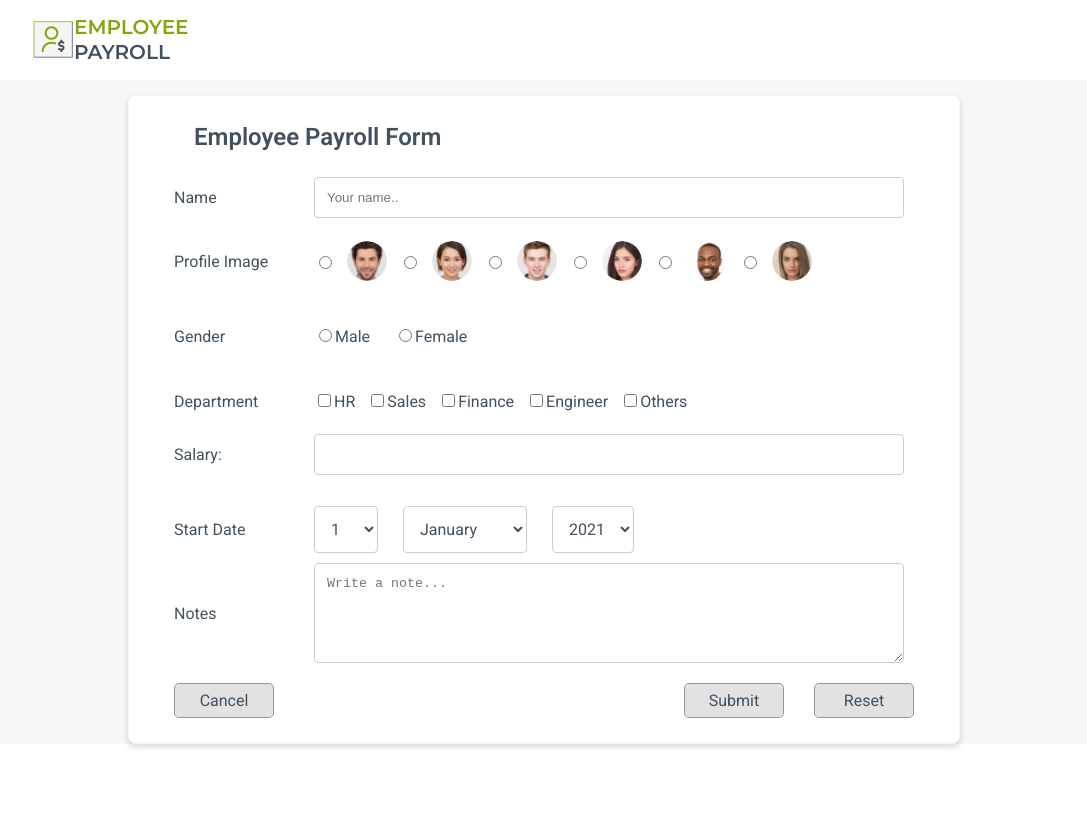
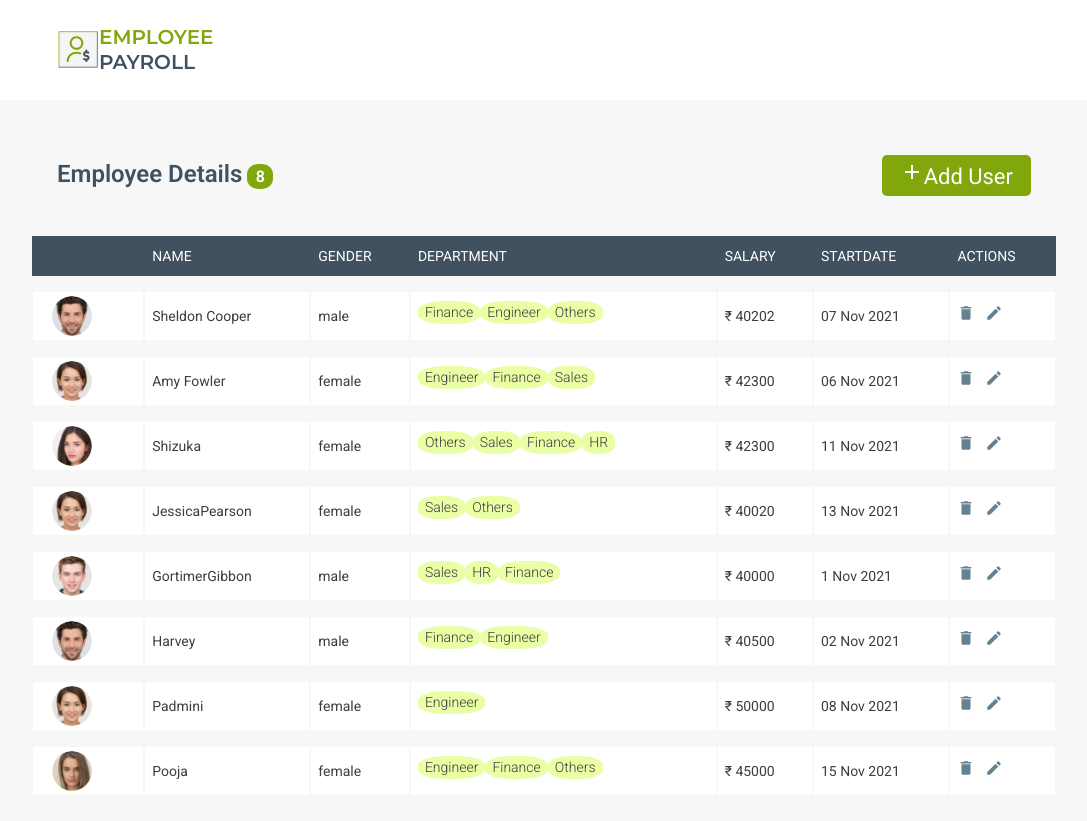
Before and after one commit to Padmini1330/Employee-Payroll-ReactApp, a React (Create React App) app: page / in a window 1280 px wide. Shown: the whole page, without its empty margins (96-1183 px from the left). Before the commit the page ends 800 px from the top, so only its background shows below. Built offline with nearby package versions, Linux system fonts and the light colour scheme; data requests are answered from the project's data file.

Commit message:
REFACTORED: router paths

```diff
--- a/src/App.js
+++ b/src/App.js
@@ -8,9 +8,8 @@ function App() {
   return (
     <BrowserRouter>
     <Routes>
-      <Route exact path="/" element={<PayrollForm />}/>
-      <Route exact path="/home" element={<EmployeePayrollHome />}/>
-      <Route exact path="/home/payroll-form" element={<PayrollForm />}/>
+      <Route exact path="/payroll-form" element={<PayrollForm />}/>
+      <Route exact path="/" element={<EmployeePayrollHome />}/>
       <Route exact path="/payroll-form/:id" element={<PayrollForm />}/>
     </Routes>
     </BrowserRouter>
```
